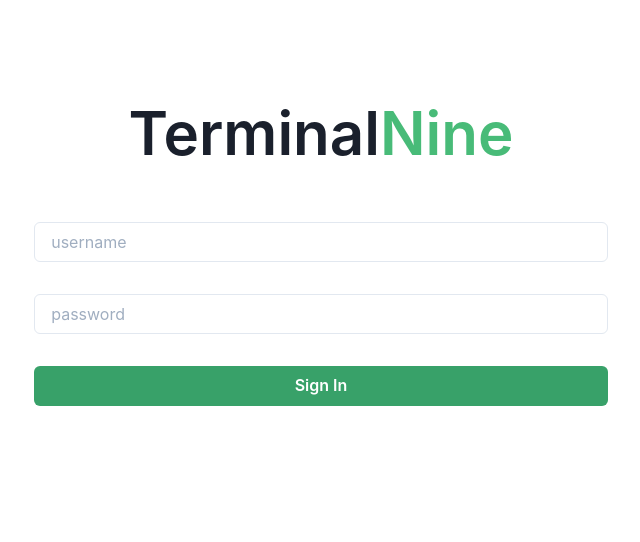
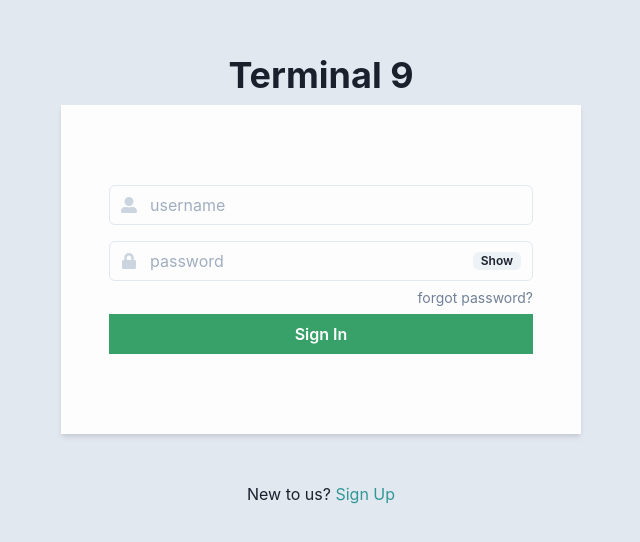
Before and after one commit to abesamislyndon/exsy-reactjs, a React (Create React App) app: page / in a window 1280 px wide. Shown: the part 120-662 px from the top of the page, without its empty margins (319-959 px from the left). Built offline with nearby package versions, Linux system fonts and the light colour scheme.

Commit message:
add new design for login page and add sidebar header for dashboard page

```diff
--- a/src/assets/css/login.scss
+++ b/src/assets/css/login.scss
@@ -5,7 +5,6 @@
 .login-error-msg{
    position:relative;
    top: -1px;
-   left:-230px;
 }
 
 .input:focus {
--- a/src/components/dashboard.component.js
+++ b/src/components/dashboard.component.js
@@ -1,7 +1,7 @@
 import { useState, useEffect } from "react";
 import { Navigate, useNavigate, Link } from "react-router-dom";
 import AuthService from "../services/auth.service";
-
+import SidebarWithHeader from "../shared/SidebarProps";
 function Dashboard(){
 
   const [currentUser, setCurrentUser] = useState(undefined);
@@ -17,13 +17,11 @@ function Dashboard(){
     }
   }, []);
 
-  const logOut = () => {
-    AuthService.logout();
-  };
 
   return(
       <div>
-           <Link to="/" onClick={logOut}>Logout</Link>
+
+           <SidebarWithHeader/>
       </div>
     )
 }
--- a/src/components/login.component.js
+++ b/src/components/login.component.js
@@ -2,49 +2,63 @@ import React, { useState } from "react";
 import { useNavigate } from "react-router-dom";
 import AuthService from "../services/auth.service";
 import {
+  CircularProgress,
+  Flex,
+  Heading,
+  Input,
+  Button,
+  InputGroup,
+  Stack,
+  InputLeftElement,
+  chakra,
   Box,
-    Heading,
-    Container,
+  Link,
+  Avatar,
+  FormControl,
+  FormHelperText,
+  InputRightElement,
   Text,
-    Button,
-    Stack,
-    Input,
-    FormControl,
-    CircularProgress
-  } from '@chakra-ui/react';
-
+} from "@chakra-ui/react";
+import { FaUserAlt, FaLock } from "react-icons/fa";
 import { useForm } from "react-hook-form";
 
-const Login = () =>{
+const CFaUserAlt = chakra(FaUserAlt);
+const CFaLock = chakra(FaLock);
+const Login = () => {
   const [values, setValues] = useState({
     username: "",
     password: "",
     error: "",
     redirectToReferrer: false,
-        isLoading: false
+    isLoading: false,
   });
-  const { username, password,error } = values;
-  const handleChange = name => event => {
+  const [showPassword, setShowPassword] = useState(false);
+  const handleShowClick = () => setShowPassword(!showPassword);
+  const { username, password, error } = values;
+  const handleChange = (name) => (event) => {
     setValues({ ...values, error: false, [name]: event.target.value });
   };
-  const { register, formState: { errors }, handleSubmit } = useForm({shouldFocusError: false,});
+  const {
+    register,
+    formState: { errors },
+    handleSubmit,
+  } = useForm({ shouldFocusError: false });
 
   const navigate = useNavigate();
-
   const handleLogin = async () => {
     setValues({ ...values, error: false, isLoading: true });
     try {
       await AuthService.login(username, password).then(
-             ()=> {
+        () => {
           navigate("/dashboard");
           window.location.reload();
         },
         (error) => {
-                 setValues({...values, error: "Invalid Username/password"});
+          setValues({ ...values, error: "Invalid Username/password" });
         }
       );
     } catch (error) {
-            setValues({...values, isLoading: false });
+      setValues({ ...values, isLoading: false });
     }
   };
 
@@ -58,57 +72,108 @@ const Login = () =>{
   );
 
   return (
-    <Container>
+    <Flex
+      flexDirection="column"
+      width="100wh"
+      height="100vh"
+      backgroundColor="gray.200"
+      justifyContent="center"
+      alignItems="center"
+    >
       <Stack
-          as={Box}
-          textAlign={'center'}
-          spacing={{ base: 8, md: 14 }}
-          py={{ base: 220, md: 220 }} >
+        flexDir="column"
+        mb="12"
+        justifyContent="center"
+        alignItems="center"
+      >
 
-              <Heading
-                fontWeight={600}
-                fontSize={{ base: '2xl', sm: '4xl', md: '6xl' }}
-                lineHeight={'110%'} align='center'>
-                 Terminal
-                <Text as={'span'} color={'green.400'}>
-                Nine
-                </Text>
-            </Heading>
+        <Heading color="black.400">Terminal 9</Heading>
         {showError()}
-            <form onSubmit={handleSubmit(handleLogin)} >
-                    <Stack direction='column' spacing={4} align='center'>
+        <Box minW={{ base: "90%", md: "520px" }}>
+          <form onSubmit={handleSubmit(handleLogin)}>
+            <Stack
+              spacing={2}
+              p="5rem 3rem"
+              backgroundColor="whiteAlpha.900"
+              boxShadow="md"
+            >
               <FormControl isInvalid={errors.username?.message}>
+                <InputGroup>
+                  <InputLeftElement
+                    pointerEvents="none"
+                    children={<CFaUserAlt color="gray.300" />}
+                  />
                   <Input
                     placeholder="username"
-                        {...register("username" , {required: "username required"})}
+                    {...register("username", { required: "username required" })}
                     onChange={handleChange("username")}
                   />
+                </InputGroup>
               </FormControl>
-                        <Stack direction='row'>
-                            <Text as = 'sup'  color="tomato" textAlign={3} className="login-error-msg">{errors.username?.message}</Text>
-                        </Stack>
+              <Text
+                as="sup"
+                color="tomato"
+                textAlign={3}
+                className="login-error-msg"
+              >
+                {errors.username?.message}
+              </Text>
+
               <FormControl isInvalid={errors.password?.message}>
+                <InputGroup>
+                  <InputLeftElement
+                    pointerEvents="none"
+                    color="gray.300"
+                    children={<CFaLock color="gray.300" />}
+                  />
                   <Input
-                        type="password"
+                    type={showPassword ? "text" : "password"}
                     placeholder="password"
                     {...register("password", { required: "password required" })}
                     onChange={handleChange("password")}
                   />
+                  <InputRightElement width="4.5rem">
+                    <Button h="1.15rem" size="xs" onClick={handleShowClick}>
+                      {showPassword ? "Hide" : "Show"}
+                    </Button>
+                  </InputRightElement>
+                </InputGroup>
+                <Text as="sup" color="tomato" className="login-error-msg">
+                  {errors.password?.message}
+                </Text>
+                <FormHelperText textAlign="right">
+                  <Link>forgot password?</Link>
+                </FormHelperText>
               </FormControl>
-                    <Text as = 'sup' color="tomato" className="login-error-msg">{errors.password?.message}</Text>
 
-                    <Button colorScheme='green' variant='solid' type="submit" width="full" mt={4}>
-                        { values.isLoading ? (
-                            <CircularProgress isIndeterminate size="24px" color='green.300' />
+              <Button
+                borderRadius={0}
+                type="submit"
+                variant="solid"
+                colorScheme="green"
+                width="full"
+              >
+                {values.isLoading ? (
+                  <CircularProgress
+                    isIndeterminate
+                    size="24px"
+                    color="green.300"
+                  />
                 ) : (
-                            'Sign In'
+                  "Sign In"
                 )}
               </Button>
-
             </Stack>
           </form>
+        </Box>
       </Stack>
-    </Container>
+      <Box>
+        New to us?{" "}
+        <Link color="teal.500" href="#">
+          Sign Up
+        </Link>
+      </Box>
+    </Flex>
   );
 };
 export default Login;
--- /dev/null
+++ b/src/shared/SidebarProps.js
@@ -0,0 +1,252 @@
+import React, { ReactNode } from 'react';
+import {
+  IconButton,
+  Avatar,
+  Box,
+  CloseButton,
+  Flex,
+  HStack,
+  VStack,
+  Icon,
+  useColorModeValue,
+  Link,
+  Drawer,
+  DrawerContent,
+  Text,
+  useDisclosure,
+  BoxProps,
+  FlexProps,
+  Menu,
+  MenuButton,
+  MenuDivider,
+  MenuItem,
+  MenuList,
+} from '@chakra-ui/react';
+import {
+  FiHome,
+  FiTrendingUp,
+  FiCompass,
+  FiStar,
+  FiSettings,
+  FiMenu,
+  FiBell,
+  FiChevronDown,
+} from 'react-icons/fi';
+import { IconType } from 'react-icons';
+import { ReactText } from 'react';
+import AuthService from "../services/auth.service";
+import { Navigate, useNavigate} from "react-router-dom";
+import { useState, useEffect } from "react";
+
+interface LinkItemProps {
+  name: string;
+  icon: IconType;
+}
+const LinkItems: Array<LinkItemProps> = [
+  { name: 'Home', icon: FiHome },
+  { name: 'Trending', icon: FiTrendingUp },
+  { name: 'Explore', icon: FiCompass },
+  { name: 'Favourites', icon: FiStar },
+  { name: 'Settings', icon: FiSettings },
+];
+
+export default function SidebarWithHeader({
+  children,
+}: {
+  children: ReactNode;
+}) {
+  const { isOpen, onOpen, onClose } = useDisclosure();
+  return (
+    <Box minH="100vh" bg={useColorModeValue('gray.100', 'gray.900')}>
+      <SidebarContent
+        onClose={() => onClose}
+        display={{ base: 'none', md: 'block' }}
+      />
+      <Drawer
+        autoFocus={false}
+        isOpen={isOpen}
+        placement="left"
+        onClose={onClose}
+        returnFocusOnClose={false}
+        onOverlayClick={onClose}
+        size="full">
+        <DrawerContent>
+          <SidebarContent onClose={onClose} />
+        </DrawerContent>
+      </Drawer>
+      {/* mobilenav */}
+      <MobileNav onOpen={onOpen} />
+      <Box ml={{ base: 0, md: 60 }} p="4">
+        {children}
+      </Box>
+    </Box>
+  );
+}
+
+interface SidebarProps extends BoxProps {
+  onClose: () => void;
+}
+
+const SidebarContent = ({ onClose, ...rest }: SidebarProps) => {
+  return (
+    <Box
+      transition="3s ease"
+      bg={useColorModeValue('white', 'gray.900')}
+      borderRight="1px"
+      borderRightColor={useColorModeValue('gray.200', 'gray.700')}
+      w={{ base: 'full', md: 60 }}
+      pos="fixed"
+      h="full"
+      {...rest}>
+      <Flex h="20" alignItems="center" mx="8" justifyContent="space-between">
+        <Text fontSize="2xl" fontFamily="monospace" fontWeight="bold">
+          Logo
+        </Text>
+        <CloseButton display={{ base: 'flex', md: 'none' }} onClick={onClose} />
+      </Flex>
+      {LinkItems.map((link) => (
+        <NavItem key={link.name} icon={link.icon}>
+          {link.name}
+        </NavItem>
+      ))}
+    </Box>
+  );
+};
+
+interface NavItemProps extends FlexProps {
+  icon: IconType;
+  children: ReactText;
+}
+const NavItem = ({ icon, children, ...rest }: NavItemProps) => {
+  return (
+    <Link href="#" style={{ textDecoration: 'none' }} _focus={{ boxShadow: 'none' }}>
+      <Flex
+        align="center"
+        p="4"
+        mx="4"
+        borderRadius="lg"
+        role="group"
+        cursor="pointer"
+        _hover={{
+          bg: 'cyan.400',
+          color: 'white',
+        }}
+        {...rest}>
+        {icon && (
+          <Icon
+            mr="4"
+            fontSize="16"
+            _groupHover={{
+              color: 'white',
+            }}
+            as={icon}
+          />
+        )}
+        {children}
+      </Flex>
+    </Link>
+  );
+};
+
+
+interface MobileProps extends FlexProps {
+  onOpen: () => void;
+}
+
+const MobileNav = ({ onOpen, ...rest }: MobileProps) => {
+
+
+  const [currentUser, setCurrentUser] = useState(undefined);
+  const navigate = useNavigate();
+
+  useEffect(() => {
+    const user = AuthService.getCurrentUser();
+
+  if (user.auth_status == "authenticated") {
+      setCurrentUser(user);
+    }else{
+      navigate("/");
+    }
+  }, []);
+
+  const logOut = () => {
+    AuthService.logout();
+  };
+
+  return (
+    <Flex
+      ml={{ base: 0, md: 60 }}
+      px={{ base: 4, md: 4 }}
+      height="20"
+      alignItems="center"
+      bg={useColorModeValue('white', 'gray.900')}
+      borderBottomWidth="1px"
+      borderBottomColor={useColorModeValue('gray.200', 'gray.700')}
+      justifyContent={{ base: 'space-between', md: 'flex-end' }}
+      {...rest}>
+      <IconButton
+        display={{ base: 'flex', md: 'none' }}
+        onClick={onOpen}
+        variant="outline"
+        aria-label="open menu"
+        icon={<FiMenu />}
+      />
+
+      <Text
+        display={{ base: 'flex', md: 'none' }}
+        fontSize="2xl"
+        fontFamily="monospace"
+        fontWeight="bold">
+        Logo
+      </Text>
+
+      <HStack spacing={{ base: '0', md: '6' }}>
+        <IconButton
+          size="lg"
+          variant="ghost"
+          aria-label="open menu"
+          icon={<FiBell />}
+        />
+        <Flex alignItems={'center'}>
+          <Menu>
+            <MenuButton
+              py={2}
+              transition="all 0.3s"
+              _focus={{ boxShadow: 'none' }}>
+              <HStack>
+                <Avatar
+                  size={'sm'}
+                  src={
+                    'https://images.unsplash.com/photo-1619946794135-5bc917a27793?ixlib=rb-0.3.5&q=80&fm=jpg&crop=faces&fit=crop&h=200&w=200&s=b616b2c5b373a80ffc9636ba24f7a4a9'
+                  }
+                />
+                <VStack
+                  display={{ base: 'none', md: 'flex' }}
+                  alignItems="flex-start"
+                  spacing="1px"
+                  ml="2">
+                  <Text fontSize="sm">Justina Clark</Text>
+                  <Text fontSize="xs" color="gray.600">
+                    Admin
+                  </Text>
+                </VStack>
+                <Box display={{ base: 'none', md: 'flex' }}>
+                  <FiChevronDown />
+                </Box>
+              </HStack>
+            </MenuButton>
+            <MenuList
+              bg={useColorModeValue('white', 'gray.900')}
+              borderColor={useColorModeValue('gray.200', 'gray.700')}>
+              <MenuItem>Profile</MenuItem>
+              <MenuItem>Settings</MenuItem>
+              <MenuItem>Billing</MenuItem>
+              <MenuDivider />
+              <MenuItem as="a" href="/" onClick={logOut} isExternal>Logout</MenuItem>
+            </MenuList>
+          </Menu>
+        </Flex>
+      </HStack>
+    </Flex>
+  );
+};
```
Also changed, not shown: public/index.html (+0 -23 lines). Lines whose indentation alone changed are shown as unchanged.
